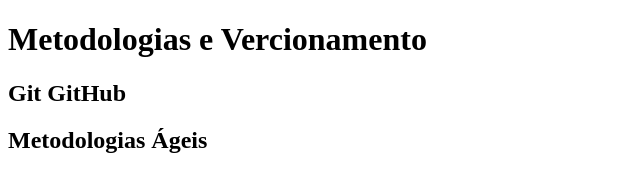
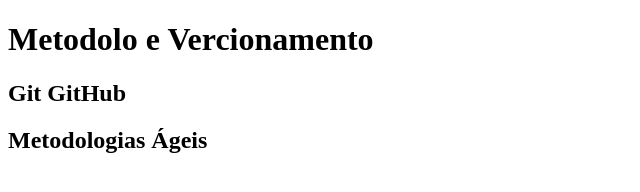
Before and after one commit to herickbrandao738-droid/MA79, a plain HTML site: page MeuSiteBRANCH/index.html in a window 1280 px wide. Shown: the whole page, without its empty margins (0-640 px from the left). Drawn offline with Linux system fonts and the light colour scheme.

Commit message:
update index.html

```diff
--- a/MeuSiteBRANCH/index.html
+++ b/MeuSiteBRANCH/index.html
@@ -11,7 +11,7 @@
     <main>
         <header>
             <h1>
-                Metodologias e Vercionamento
+                Metodolo e Vercionamento
             </h1>
         </header>
         <article>
```
